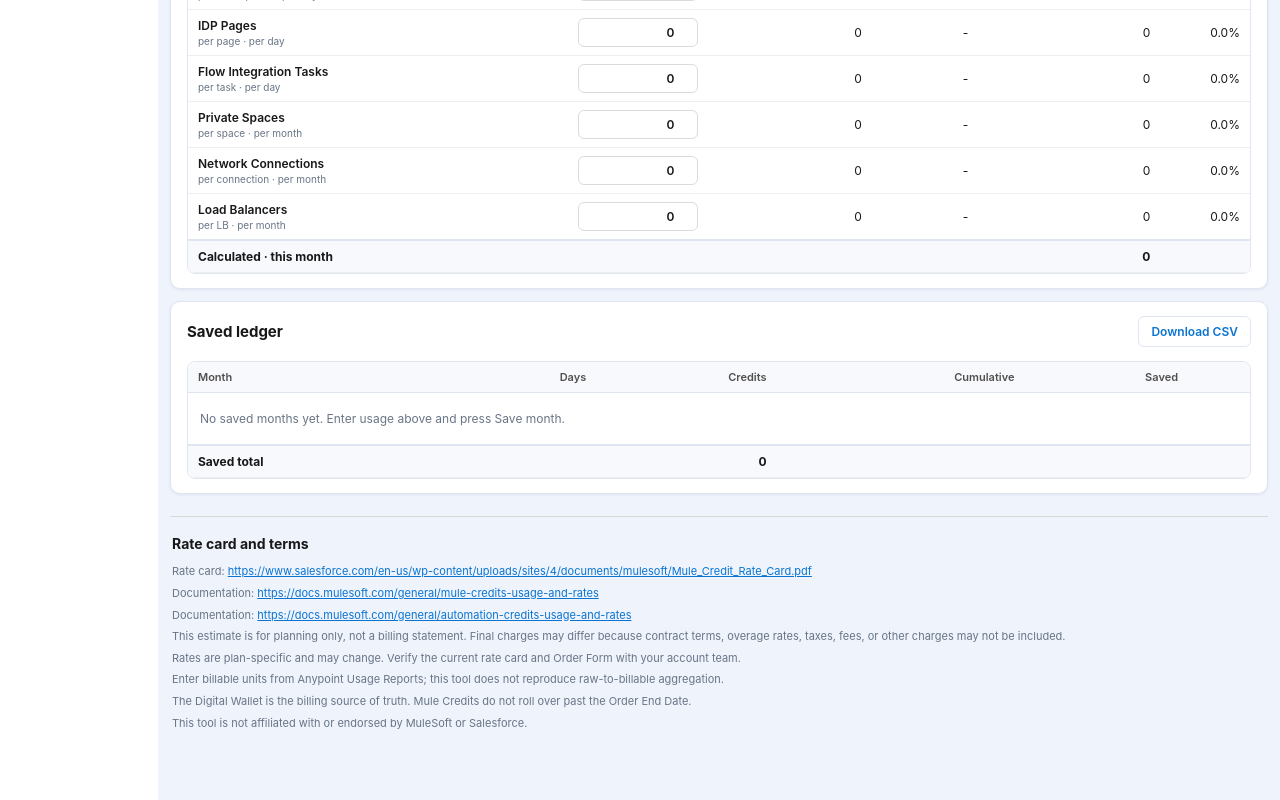
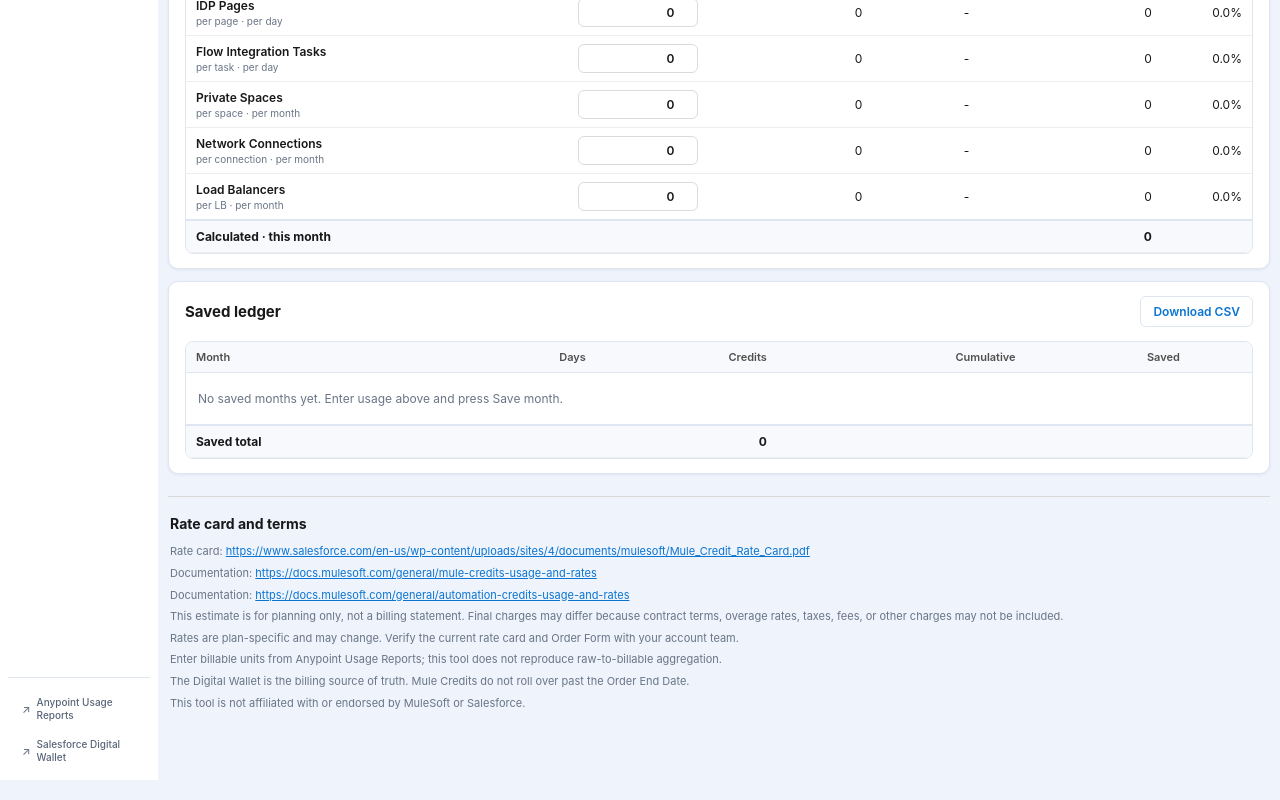
Before and after one commit to decoder-17/Credit-Consumption-Calculator, a React (Vite) app: page / in a window 1280 px wide. Shown: the part 666-1466 px from the top of the page. Built offline with nearby package versions, Linux system fonts and the light colour scheme.

Commit message:
feat: polish vendor resource links

```diff
--- a/src/ui/App.tsx
+++ b/src/ui/App.tsx
@@ -202,6 +202,22 @@ export function App() {
             </button>
           ))}
         </nav>
+        <div className="sidebar-links">
+          <a
+            href="https://anypoint.mulesoft.com/usage-reports/"
+            target="_blank"
+            rel="noreferrer"
+          >
+            Anypoint Usage Reports
+          </a>
+          <a
+            href="https://help.salesforce.com/s/articleView?id=xcloud.wallet_access.htm&type=5"
+            target="_blank"
+            rel="noreferrer"
+          >
+            Salesforce Digital Wallet
+          </a>
+        </div>
       </aside>
       <main className="workspace">
         <header className="topbar">
--- a/src/ui/styles.css
+++ b/src/ui/styles.css
@@ -34,7 +34,10 @@ body {
   flex: 0 0 158px;
   background: #fff;
   border-right: 0;
-  padding: 14px 8px;
+  padding: 10px 8px;
+  display: flex;
+  flex-direction: column;
+  min-height: 100vh;
 }
 .sidebar-brand {
   display: flex;
@@ -56,6 +59,39 @@ body {
   font-size: 11px;
   font-weight: 700;
   text-transform: uppercase;
+}
+.sidebar-links {
+  display: grid;
+  gap: 8px;
+  margin-top: auto;
+  padding: 14px 8px 2px;
+  border-top: 1px solid var(--line);
+}
+.sidebar-links a {
+  display: flex;
+  align-items: center;
+  gap: 6px;
+  color: #596579;
+  font-size: 10px;
+  font-weight: 500;
+  line-height: 1.3;
+  text-decoration: none;
+  padding: 4px 6px;
+  border-radius: 6px;
+}
+.sidebar-links a::before {
+  content: "↗";
+  color: #697586;
+  font-size: 11px;
+}
+.sidebar-links a:hover {
+  background: #f1f5fc;
+  color: var(--blue);
+}
+.sidebar-links a:focus-visible {
+  outline: 2px solid #1b96ff;
+  outline-offset: 2px;
+  border-radius: 4px;
 }
 .nav-item {
   border: 0;
@@ -94,15 +130,15 @@ body {
   background: #fff;
   border-bottom: 0;
   box-shadow: none;
-  min-height: 58px;
-  padding: 12px 12px;
+  min-height: 40px;
+  padding: 8px 0;
   display: flex;
   align-items: center;
   justify-content: space-between;
   gap: 18px;
 }
 .topbar h1 {
-  font-size: 20px;
+  font-size: 17px;
   line-height: 1.2;
   margin: 0;
   font-weight: 700;
@@ -110,7 +146,7 @@ body {
 .workspace-content {
   max-width: 1160px;
   margin: auto;
-  padding: 10px 12px 48px;
+  padding: 8px 10px 48px;
 }
 .card {
   background: var(--panel);
@@ -501,6 +537,7 @@ tfoot td {
     border-right: 0;
     padding: 14px 16px;
     width: 100%;
+    min-height: 0;
   }
   .subscription-nav {
     display: flex;
@@ -508,6 +545,12 @@ tfoot td {
     gap: 6px;
     margin-top: 16px;
     overflow-x: auto;
+  }
+  .sidebar-links {
+    display: flex;
+    gap: 14px;
+    margin-top: 12px;
+    padding: 10px 0 0;
   }
   .subscription-nav h2 {
     display: none;
```
